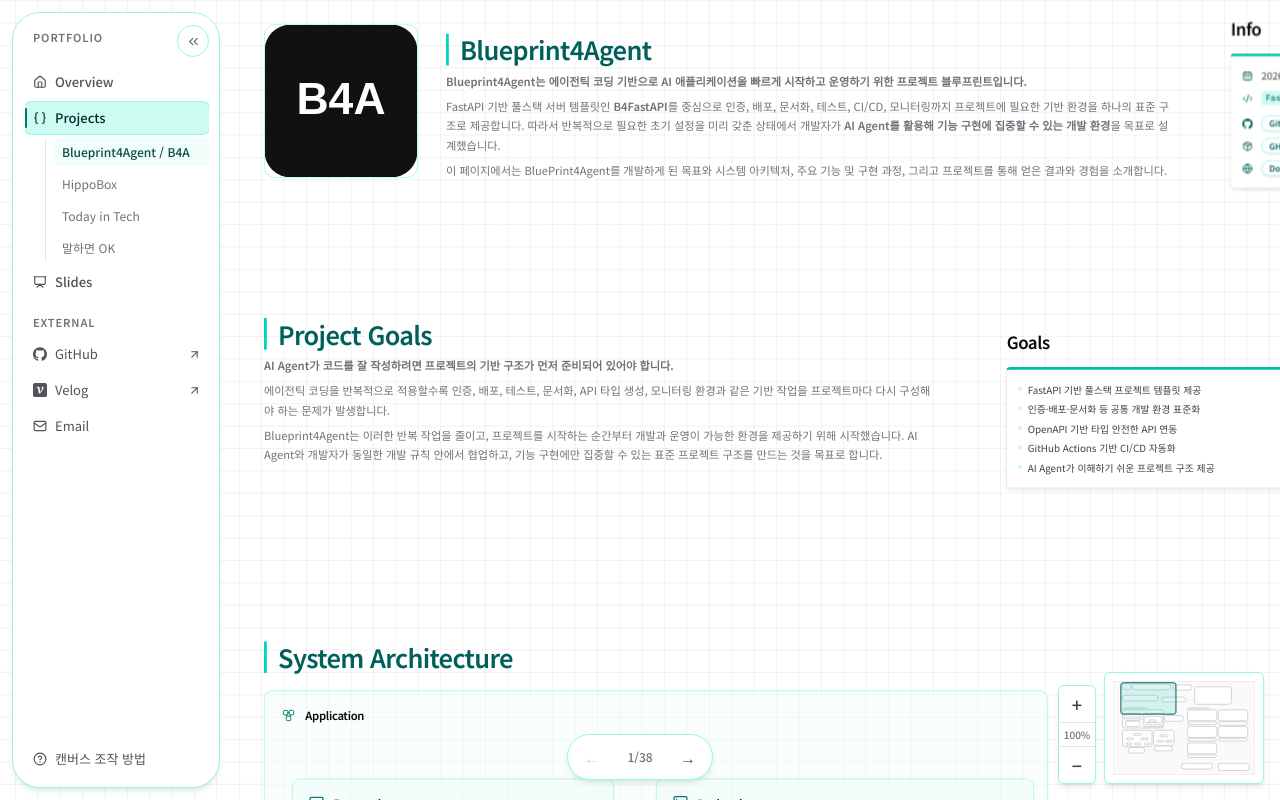
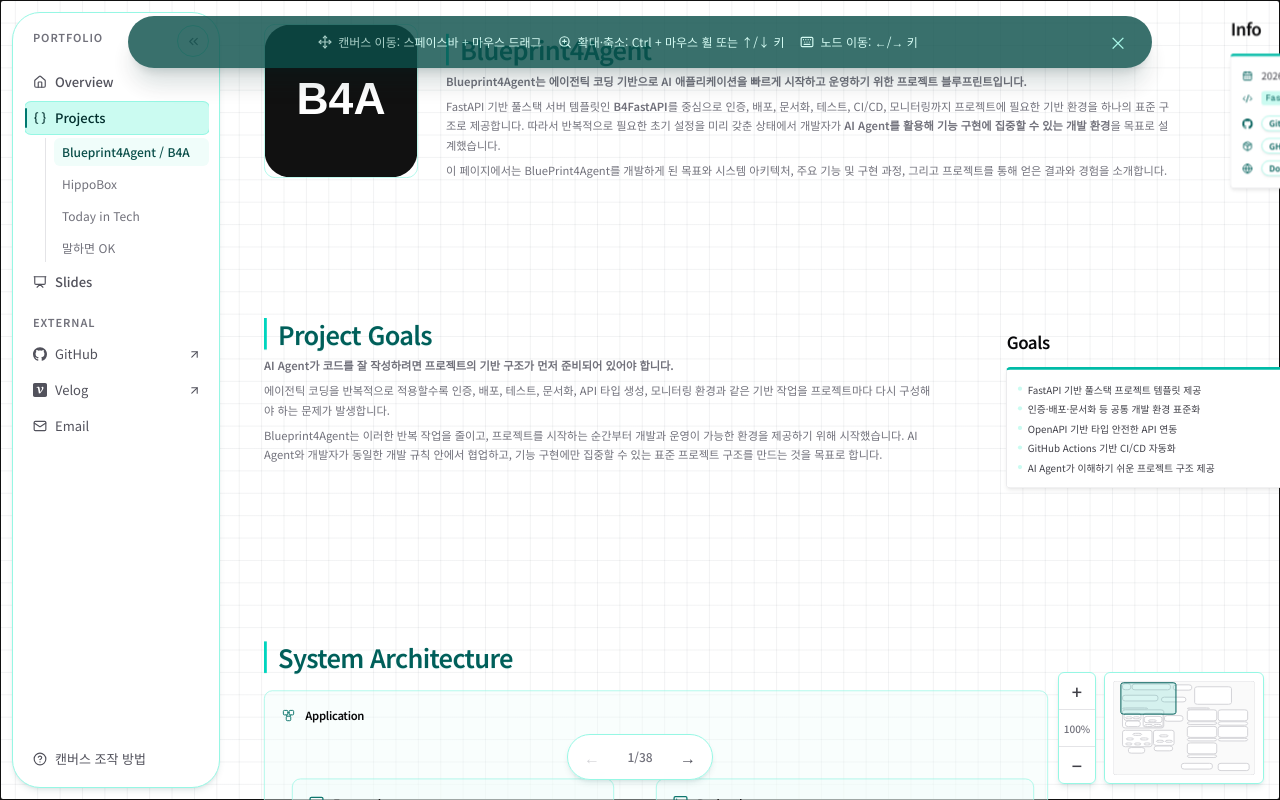
Before and after one commit to choi-hyk/portfolio, a Next.js app: page /projects/blueprint4agent in a window 1280 px wide. Built offline with nearby package versions, Linux system fonts and the light colour scheme.

Commit message:
feat(shortcuts): 캔버스 조작 단축키와 안내를 추가

```diff
--- a/src/components/canvas/workflow-canvas.tsx
+++ b/src/components/canvas/workflow-canvas.tsx
@@ -2,7 +2,10 @@
 
 import { GithubIcon } from "@/components/icons/github-icon";
 import { VelogIcon } from "@/components/icons/velog-icon";
-import { usePortfolioViewport } from "@/components/shell/viewport-context";
+import {
+  isScrollLayout,
+  usePortfolioViewport,
+} from "@/components/shell/viewport-context";
 import { Tooltip } from "@/components/ui/tooltip";
 import {
   BookOpenText,
@@ -12,8 +15,11 @@
   Code2,
   Globe,
   GraduationCap,
+  Keyboard,
   Mail,
+  Move,
   Package,
+  ZoomIn,
 } from "lucide-react";
 import Image from "next/image";
 import Link from "next/link";
@@ -22,9 +28,9 @@
   type PointerEvent,
   type ReactNode,
   type TransitionEvent,
-  type WheelEvent,
   useCallback,
   useEffect,
+  useEffectEvent,
   useMemo,
   useRef,
   useState,
@@ -54,6 +60,7 @@
     alt: string;
   };
   image?: {
+    role?: "icon";
     src: string;
     alt: string;
     width: number;
@@ -68,6 +75,7 @@
     height: number;
   };
   markdown: string;
+  content?: ReactNode;
   equalHeightGroup?: string;
   excludeFromSequence?: boolean;
   layer?: "background" | "foreground";
@@ -116,12 +124,20 @@
   zoomOut: string;
 };
 
+export type CanvasInteractionHint = {
+  drag: string;
+  zoom: string;
+  keyboard: string;
+  close: string;
+};
+
 type WorkflowCanvasProps = {
   label: string;
   nodes: CanvasNode[];
   edges: CanvasEdge[];
   shell: CanvasShell;
   labels?: WorkflowCanvasLabels;
+  interactionHint?: CanvasInteractionHint;
   occludedLeft?: number;
 };
 
@@ -173,6 +189,7 @@
   edges,
   shell,
   labels = defaultCanvasLabels,
+  interactionHint,
   occludedLeft,
 }: WorkflowCanvasProps) {
   const portfolioViewport = usePortfolioViewport();
@@ -188,6 +205,9 @@
   } | null>(null);
   const [pan, setPan] = useState({ x: 0, y: 0 });
   const [zoom, setZoom] = useState(DEFAULT_ZOOM);
+  const [isInteractionHintOpen, setIsInteractionHintOpen] = useState(false);
+  const [isInteractionHintClosing, setIsInteractionHintClosing] = useState(false);
+  const interactionHintTimerRef = useRef<number | null>(null);
   const [isSpacePressed, setIsSpacePressed] = useState(false);
   const [isPanning, setIsPanning] = useState(false);
   const [isPanAnimated, setIsPanAnimated] = useState(false);
@@ -206,7 +226,57 @@
     zoom,
   );
   const nodeAnimationOrder = getCanvasRenderOrder(nodes);
+  const mobileNodeOrder = getMobileNodeOrder(nodes);
   const equalHeightGroups = getEqualHeightGroups(nodes, nodeHeights);
+
+  const dismissInteractionHint = () => {
+    window.localStorage.setItem("portfolio-canvas-hint-seen", "true");
+    setIsInteractionHintClosing(true);
+    window.setTimeout(() => {
+      setIsInteractionHintOpen(false);
+      setIsInteractionHintClosing(false);
+    }, 1000);
+  };
+
+  useEffect(() => {
+    if (!interactionHint) {
+      return;
+    }
+
+    const showHint = () => {
+      setIsInteractionHintClosing(false);
+      setIsInteractionHintOpen(true);
+      canvasRef.current?.focus();
+      interactionHintTimerRef.current = window.setTimeout(
+        () => dismissInteractionHint(),
+        5000,
+      );
+    };
+    const shouldShowInitially = !window.localStorage.getItem(
+      "portfolio-canvas-hint-seen",
+    );
+    if (shouldShowInitially) {
+      window.localStorage.setItem("portfolio-canvas-hint-seen", "true");
+    }
+    window.addEventListener("portfolio:show-canvas-hint", showHint);
+    const timer = shouldShowInitially ? window.setTimeout(showHint, 0) : undefined;
+    return () => {
+      if (timer) {
+        window.clearTimeout(timer);
+      }
+      window.removeEventListener("portfolio:show-canvas-hint", showHint);
+      if (interactionHintTimerRef.current) {
+        window.clearTimeout(interactionHintTimerRef.current);
+      }
+    };
+  }, [interactionHint]);
+
+  useEffect(() => {
+    const focusCanvas = () => canvasRef.current?.focus();
+    window.addEventListener("portfolio:focus-canvas", focusCanvas);
+    return () => window.removeEventListener("portfolio:focus-canvas", focusCanvas);
+  }, []);
+
   const orderedNodes = getCanvasOrderedNodes(nodes);
 
   const updateZoom = useCallback(
@@ -257,6 +327,7 @@
 
   useEffect(() => {
     const handleKeyDown = (event: KeyboardEvent) => {
+      if (isScrollLayout()) return;
       if ((event.ctrlKey || event.metaKey) && !isEditableTarget(event.target)) {
         const isZoomIn =
           event.key === "+" || event.key === "=" || event.code === "NumpadAdd";
@@ -345,6 +416,7 @@
   ]);
 
   const handlePointerDown = (event: PointerEvent<HTMLDivElement>) => {
+    if (isScrollLayout()) return;
     if (!isSpacePressed) {
       return;
     }
@@ -362,6 +434,7 @@
   };
 
   const handlePointerMove = (event: PointerEvent<HTMLDivElement>) => {
+    if (isScrollLayout()) return;
     if (!dragStartRef.current) {
       return;
     }
@@ -400,11 +473,17 @@
     setIsPanning(false);
   };
 
-  const handleWheel = (event: WheelEvent<HTMLDivElement>) => {
+  const gestureZoomRef = useRef<number | null>(null);
+  const handleWheel = useEffectEvent((event: WheelEvent) => {
+    if (isScrollLayout()) return;
     event.preventDefault();
 
     if (event.ctrlKey || event.metaKey) {
-      const rect = event.currentTarget.getBoundingClientRect();
+      if (gestureZoomRef.current !== null) {
+        return;
+      }
+
+      const rect = canvasRef.current!.getBoundingClientRect();
 
       updateZoom(zoom - event.deltaY * 0.001, {
         x: event.clientX - rect.left,
@@ -439,7 +518,59 @@
 
       return nextPan;
     });
-  };
+  });
+
+  const handleGesture = useEffectEvent((event: Event) => {
+    if (isScrollLayout()) {
+      gestureZoomRef.current = null;
+      return;
+    }
+    event.preventDefault();
+
+    if (event.type === "gesturestart") {
+      gestureZoomRef.current = zoom;
+      return;
+    }
+
+    if (event.type === "gestureend") {
+      gestureZoomRef.current = null;
+      return;
+    }
+
+    if (gestureZoomRef.current === null) {
+      return;
+    }
+
+    const gesture = event as Event & {
+      scale: number;
+      clientX: number;
+      clientY: number;
+    };
+    const rect = canvasRef.current!.getBoundingClientRect();
+    updateZoom(gestureZoomRef.current * gesture.scale, {
+      x: gesture.clientX - rect.left,
+      y: gesture.clientY - rect.top,
+    });
+  });
+
+  useEffect(() => {
+    const canvas = canvasRef.current;
+    if (!canvas || portfolioViewport.scrollLayout) return;
+
+    const wheel = (event: WheelEvent) => handleWheel(event);
+    const gesture = (event: Event) => handleGesture(event);
+    canvas.addEventListener("wheel", wheel, { passive: false });
+    for (const type of ["gesturestart", "gesturechange", "gestureend"]) {
+      canvas.addEventListener(type, gesture, { passive: false });
+    }
+
+    return () => {
+      canvas.removeEventListener("wheel", wheel);
+      for (const type of ["gesturestart", "gesturechange", "gestureend"]) {
+        canvas.removeEventListener(type, gesture);
+      }
+    };
+  }, [portfolioViewport.scrollLayout]);
   const handleMiniMapNavigate = (point: CanvasPoint) => {
     setIsPanAnimated(false);
     const effectiveLeft = Math.min(effectiveOccludedLeft, canvasSize.width);
@@ -470,6 +601,13 @@
     );
   };
   const handleNodeFocus = (node: CanvasNode) => {
+    if (isScrollLayout()) {
+      setSelectedNodeId(node.id);
+      document
+        .querySelector(`[data-node-id="${CSS.escape(node.id)}"]`)
+        ?.scrollIntoView({ behavior: "smooth", block: "center" });
+      return;
+    }
     if (isSpacePressed || isPanning) {
       return;
     }
@@ -519,16 +657,64 @@
     }
   };
 
+  const focusByKeyboard = useEffectEvent((direction: "previous" | "next") => {
+    handleStepFocus(direction);
+  });
+
+  useEffect(() => {
+    const handleCanvasKeyDown = (event: KeyboardEvent) => {
+      if (isScrollLayout()) {
+        if (
+          !event.ctrlKey &&
+          !event.metaKey &&
+          !event.altKey &&
+          !event.shiftKey &&
+          !isEditableTarget(event.target) &&
+          ["ArrowUp", "ArrowDown", "ArrowLeft", "ArrowRight"].includes(event.key)
+        ) {
+          event.preventDefault();
+          focusByKeyboard(
+            event.key === "ArrowUp" || event.key === "ArrowLeft" ? "previous" : "next",
+          );
+        }
+        return;
+      }
+      if (
+        event.ctrlKey ||
+        event.metaKey ||
+        event.altKey ||
+        event.shiftKey ||
+        isEditableTarget(event.target)
+      ) {
+        return;
+      }
+
+      if (event.key === "ArrowLeft" || event.key === "ArrowRight") {
+        event.preventDefault();
+        focusByKeyboard(event.key === "ArrowLeft" ? "previous" : "next");
+        return;
+      }
+
+      if (event.key === "ArrowUp" || event.key === "ArrowDown") {
+        event.preventDefault();
+        updateZoom(zoom + (event.key === "ArrowUp" ? ZOOM_STEP : -ZOOM_STEP));
+      }
+    };
+
+    window.addEventListener("keydown", handleCanvasKeyDown);
+    return () => window.removeEventListener("keydown", handleCanvasKeyDown);
+  }, [updateZoom, zoom]);
+
   return (
     <div
       ref={canvasRef}
       id="profile-canvas"
+      tabIndex={-1}
       aria-label={label}
       onPointerDown={handlePointerDown}
       onPointerMove={handlePointerMove}
       onPointerUp={handlePointerEnd}
       onPointerCancel={handlePointerEnd}
-      onWheel={handleWheel}
       className={[
         `workflow-canvas relative overflow-hidden border-0 ${shell.border} ${shell.editor}`,
         isSpacePressed || isPanning ? "cursor-grab active:cursor-grabbing" : "",
@@ -545,7 +731,7 @@
     >
       <div
         className={[
-          "absolute left-0 top-0",
+          "workflow-surface absolute left-0 top-0",
           isPanAnimated
             ? "transition-transform duration-500 ease-[cubic-bezier(0.22,1,0.36,1)]"
             : "",
@@ -566,7 +752,7 @@
           nodeAnimationOrder={nodeAnimationOrder}
         />
 
-        <div className="relative h-full w-full space-y-4 p-4 md:block md:space-y-0 md:p-0">
+        <div className="workflow-node-list relative flex h-auto w-full flex-col gap-6 p-4 md:block md:h-full md:space-y-0 md:p-0">
           {nodes.map((node) => (
             <MarkdownNode
               key={node.id}
@@ -582,16 +768,23 @@
               onFocus={() => handleNodeFocus(node)}
               onResize={handleNodeResize}
               labels={labels}
+              mobileOrder={mobileNodeOrder.get(node.id)}
             />
           ))}
         </div>
       </div>
 
-      <div className="absolute bottom-4 right-4 z-20 flex items-end gap-2">
+      <div className="workflow-canvas-overlays absolute bottom-4 right-4 z-20 hidden items-end gap-2 md:flex">
         <CanvasZoomControls
           zoom={zoom}
-          onZoomIn={() => updateZoom(zoom + ZOOM_STEP)}
-          onZoomOut={() => updateZoom(zoom - ZOOM_STEP)}
+          onZoomIn={() => {
+            canvasRef.current?.focus();
+            updateZoom(zoom + ZOOM_STEP);
+          }}
+          onZoomOut={() => {
+            canvasRef.current?.focus();
+            updateZoom(zoom - ZOOM_STEP);
+          }}
           labels={labels}
         />
         <CanvasMiniMap
@@ -616,6 +809,37 @@
         onNext={() => handleStepFocus("next")}
         labels={labels}
       />
+      {interactionHint && isInteractionHintOpen ? (
+        <div
+          role="status"
+          aria-live="polite"
+          className={`fixed left-1/2 top-4 z-50 flex w-[calc(100%-2rem)] max-w-5xl -translate-x-1/2 items-center gap-4 rounded-full bg-teal-900 px-5 py-3 text-teal-50 shadow-xl shadow-teal-950/20 transition-opacity duration-1000 ${isInteractionHintClosing ? "opacity-0" : "opacity-100"}`}
+        >
+          <div className="flex min-w-0 flex-1 flex-wrap items-center justify-center gap-x-4 gap-y-1 text-xs">
+            {[
+              { Icon: Move, text: interactionHint.drag },
+              { Icon: ZoomIn, text: interactionHint.zoom },
+              { Icon: Keyboard, text: interactionHint.keyboard },
+            ].map(({ Icon, text }) => (
+              <p
+                key={text}
+                className="flex items-center gap-1.5 whitespace-nowrap text-teal-100"
+              >
+                <Icon size={14} aria-hidden="true" />
+                {text}
+              </p>
+            ))}
+          </div>
+          <button
+            type="button"
+            aria-label={interactionHint.close}
+            onClick={dismissInteractionHint}
+            className="flex h-7 w-7 shrink-0 items-center justify-center rounded-full text-lg text-teal-200 transition hover:bg-teal-800 hover:text-white"
+          >
+            ×
+          </button>
+        </div>
+      ) : null}
     </div>
   );
 }
@@ -642,8 +866,8 @@
   const displayZoom = getDisplayZoom(zoom);
 
   return (
-    <div className="overflow-hidden rounded-md border border-teal-200 bg-white/90 shadow-md shadow-teal-900/10 backdrop-blur">
-      <Tooltip content={labels.zoomIn} placement="left">
+    <div className="flex h-28 flex-col overflow-hidden rounded-md border border-teal-200 bg-white/90 shadow-md shadow-teal-900/10 backdrop-blur">
+      <Tooltip content={`${labels.zoomIn} · Ctrl+휠 / ↑`} placement="left">
         <button
           type="button"
           aria-label={labels.zoomIn}
@@ -656,11 +880,11 @@
       </Tooltip>
       <div
         aria-live="polite"
-        className="border-y border-zinc-200 px-1 py-1 text-center text-[10px] font-medium text-zinc-500"
+        className="flex flex-1 items-center justify-center border-y border-zinc-200 px-1 text-center text-[10px] font-medium text-zinc-500"
       >
         {Math.round(displayZoom * 100)}%
       </div>
-      <Tooltip content={labels.zoomOut} placement="left">
+      <Tooltip content={`${labels.zoomOut} · Ctrl+휠 / ↓`} placement="left">
         <button
           type="button"
           aria-label={labels.zoomOut}
@@ -698,7 +922,7 @@
   const disabledClass = "cursor-default text-zinc-300 hover:bg-zinc-50";
 
   return (
-    <div className="absolute bottom-5 left-1/2 z-20 flex -translate-x-1/2 items-center gap-2 rounded-full border border-teal-200 bg-white/90 px-2 py-1.5 shadow-md shadow-teal-900/10 backdrop-blur">
+    <div className="workflow-canvas-step-controls absolute bottom-5 left-1/2 z-20 hidden -translate-x-1/2 items-center gap-2 rounded-full border border-teal-200 bg-white/90 px-2 py-1.5 shadow-md shadow-teal-900/10 backdrop-blur md:flex">
       <Tooltip content={labels.previousNode} placement="top">
         <button
           type="button"
@@ -1056,6 +1280,38 @@
   }, BASE_CANVAS_SIZE);
 }
 
+function getMobileNodeOrder(nodes: CanvasNode[]) {
+  const orderedNodes = nodes.filter((node) => node.order !== undefined);
+  const orderById = new Map(
+    nodes.map((node) => {
+      if (node.order !== undefined) {
+        return [node.id, node.order] as const;
+      }
+
+      const nearestOrder = orderedNodes.reduce(
+        (closest, candidate) =>
+          Math.abs(candidate.y - node.y) < Math.abs(closest.y - node.y)
+            ? candidate
+            : closest,
+        orderedNodes[0] ?? node,
+      );
+
+      return [node.id, nearestOrder.order ?? Number.MAX_SAFE_INTEGER] as const;
+    }),
+  );
+
+  return new Map(
+    [...nodes]
+      .sort((first, second) => {
+        const orderDifference =
+          (orderById.get(first.id) ?? Number.MAX_SAFE_INTEGER) -
+          (orderById.get(second.id) ?? Number.MAX_SAFE_INTEGER);
+        return orderDifference || first.y - second.y || first.x - second.x;
+      })
+      .map((node, index) => [node.id, index] as const),
+  );
+}
+
 function getNodeHeight(node: CanvasNode) {
   if (node.height) {
     return node.height;
@@ -1080,6 +1336,7 @@
   node: CanvasNode;
   shell: CanvasShell;
   animationOrder?: number;
+  mobileOrder?: number;
   minHeight?: number;
   selected: boolean;
   onFocus: () => void;
@@ -1091,6 +1348,7 @@
   node,
   shell,
   animationOrder,
+  mobileOrder,
   minHeight,
   selected,
   onFocus,
@@ -1148,6 +1406,7 @@
     top: (node.y / 100) * BASE_CANVAS_SIZE.height,
     width: (node.width / 100) * BASE_CANVAS_SIZE.width,
     minHeight: node.height ?? minHeight,
+    order: mobileOrder,
     animationDelay:
       animationOrder === undefined
         ? undefined
@@ -1171,14 +1430,14 @@
       {node.title && node.appearance !== "transparent" ? (
         <div className="absolute -top-14 left-0 flex items-center gap-2 text-xl font-semibold leading-8 tracking-tight text-zinc-950 md:text-2xl">
           {node.icon ? (
-            <span className="pointer-events-none flex h-8 w-8 shrink-0 items-center justify-center rounded-md border border-teal-100 bg-white shadow-sm">
+            <span className="pointer-events-none flex h-8 w-8 shrink-0 items-center justify-center rounded-xl border border-zinc-300 bg-white p-1 shadow-sm">
               <Image
                 src={resolvePublicAssetPath(node.icon.src)}
                 alt={node.icon.alt}
                 width={30}
                 height={30}
                 unoptimized
-                className="h-[30px] w-[30px]"
+                className="h-full w-full rounded-lg"
               />
             </span>
           ) : null}
@@ -1208,7 +1467,7 @@
               ? "flex h-12 w-12 shrink-0 items-center justify-center"
               : isSection
                 ? "flex h-7 w-7 shrink-0 items-center justify-center"
-                : "mt-0.5 flex h-10 w-10 shrink-0 items-center justify-center rounded-md border border-teal-100 bg-white"
+                : "mt-0.5 flex h-10 w-10 shrink-0 items-center justify-center rounded-xl border border-zinc-300 bg-white p-1"
           }
         >
           <Image
@@ -1218,7 +1477,11 @@
             height={inlineIconSize}
             unoptimized
             className={
-              isTechnology ? "h-9 w-9" : isSection ? "h-[22px] w-[22px]" : "h-7 w-7"
+              isTechnology
+                ? "h-9 w-9"
+                : isSection
+                  ? "h-[22px] w-[22px]"
+                  : "h-full w-full rounded-lg"
             }
           />
         </div>
@@ -1261,6 +1524,7 @@
           />
         </div>
       ) : null}
+      {node.content}
       {node.markdown.trim() ? (
         <MarkdownBody
           markdown={node.markdown}
@@ -1279,6 +1543,8 @@
       tabIndex={isSection ? -1 : 0}
       aria-label={isSection ? undefined : labels.focusNode.replace("{node}", node.id)}
       data-appearance={node.appearance ?? "default"}
+      data-node-id={node.id}
+      data-image-role={node.image?.role}
       data-selected={selected}
       onClick={isSection ? undefined : onFocus}
       onKeyDown={(event) => {
```
